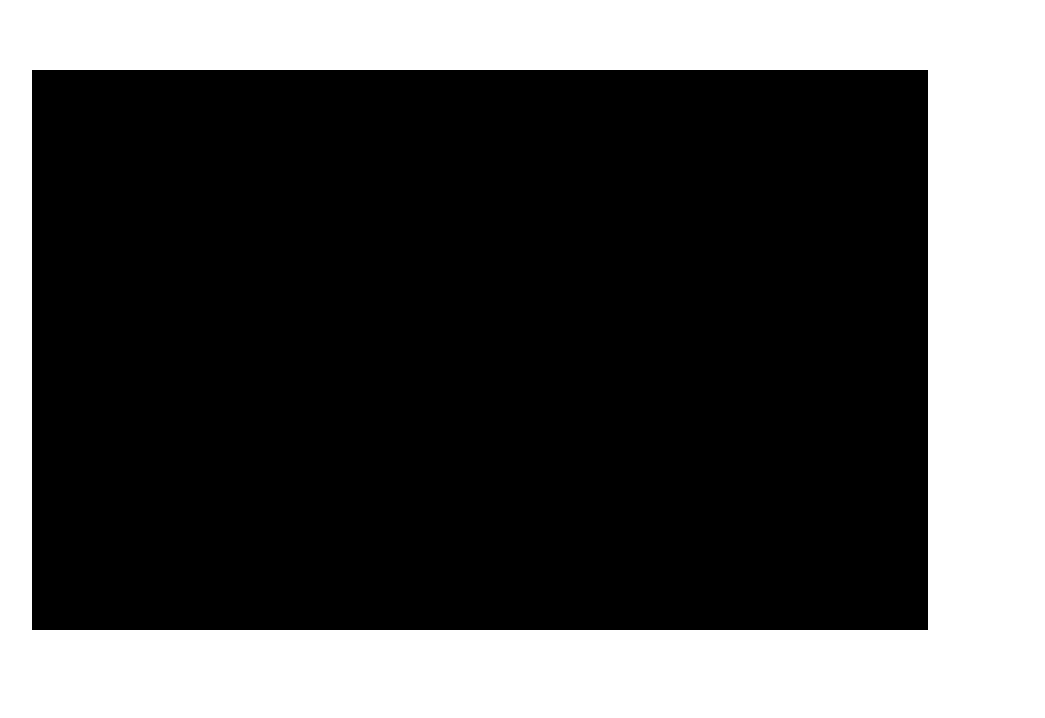
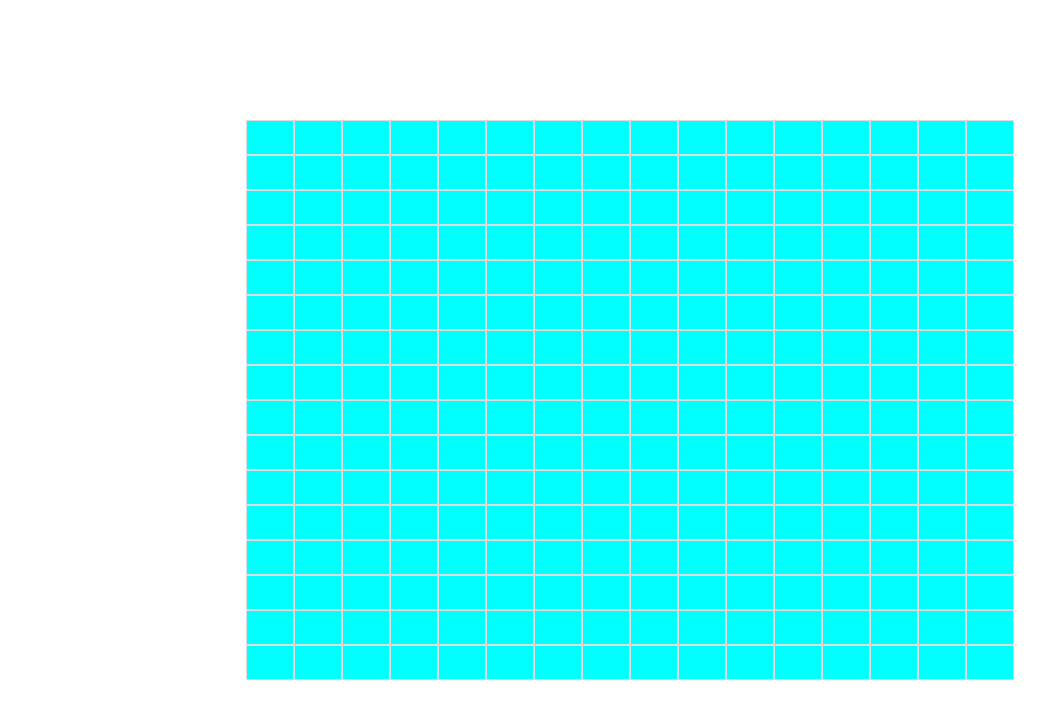
Before and after one commit to maciejbaba/etch-a-sketch, a plain HTML site: page index.html in a window 1280 px wide. Shown: the whole page, without its empty margins (160-1205 px from the left). Drawn offline with Linux system fonts and the light colour scheme.

Commit message:
Create grid, center, make space for menu

```diff
--- a/index.html
+++ b/index.html
@@ -5,10 +5,11 @@
   <meta http-equiv="X-UA-Compatible" content="IE=edge">
   <meta name="viewport" content="width=device-width, initial-scale=1.0">
   <link rel="stylesheet" href="./styles.css">
-  <script src="./script.js"></script>
+  <script src="./script.js" defer></script>
   <title>Etch a Sketch</title>
 </head>
 <body>
-  <div class="container"></div>
+  <div id="container">
+  </div>
 </body>
 </html>
--- a/script.js
+++ b/script.js
@@ -0,0 +1,12 @@
+const container = document.getElementById("container")
+
+function createGrid(rows, columns) {
+  container.style.setProperty("--grid-rows", rows)
+  container.style.setProperty("--grid-columns", columns)
+  for (c = 0; c < rows * columns; c++) {
+    let cell = document.createElement("div")
+    container.appendChild(cell).className = "grid-item"
+  }
+}
+
+createGrid(16, 16)
--- a/styles.css
+++ b/styles.css
@@ -1,23 +1,37 @@
-html {
+:root {
+  --grid-rows: 1;
+  --grid-columns: 1;
+}
+
+* {
   box-sizing: border-box;
 }
 
-*, *::before, *::after {
+*::before, *::after {
   box-sizing: inherit;
 }
 
 body {
+  height: 100vh;
   margin: 0;
   display: flex;
+  align-items: center;
   justify-content: center;
-  align-items: center;
-  height: 100vh;
 }
 
-.container {
-  width: 70%;
+#container {
+  display: grid;
+  grid-template-rows: repeat(var(--grid-rows), 1fr);
+  grid-template-columns: repeat(var(--grid-columns), 1fr);
+  background-color: aqua;
   height: 70%;
-  display: flex;
-  background-color: black;
-  margin-bottom: 100px;
+  width: 60%;
+  margin-left: 300px;
 }
+
+.grid-item {
+  border: 0.1px solid #ddd;
+  text-align: center;
+  width: 1fr;
+  height: 1fr;
+}
```
